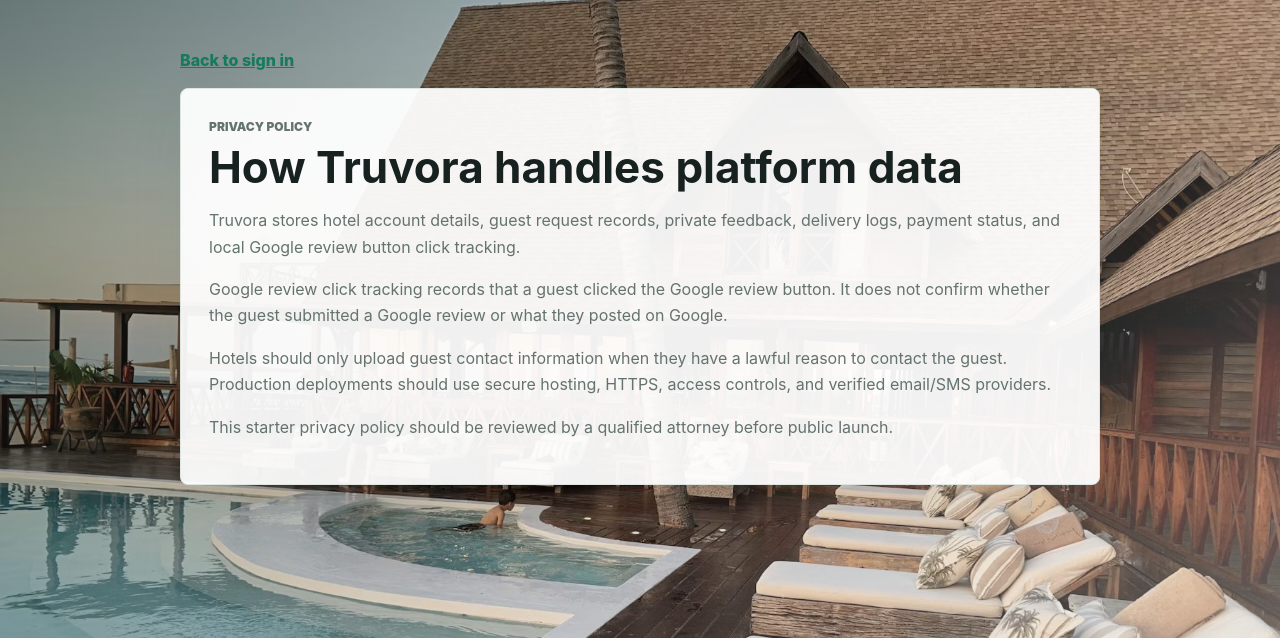
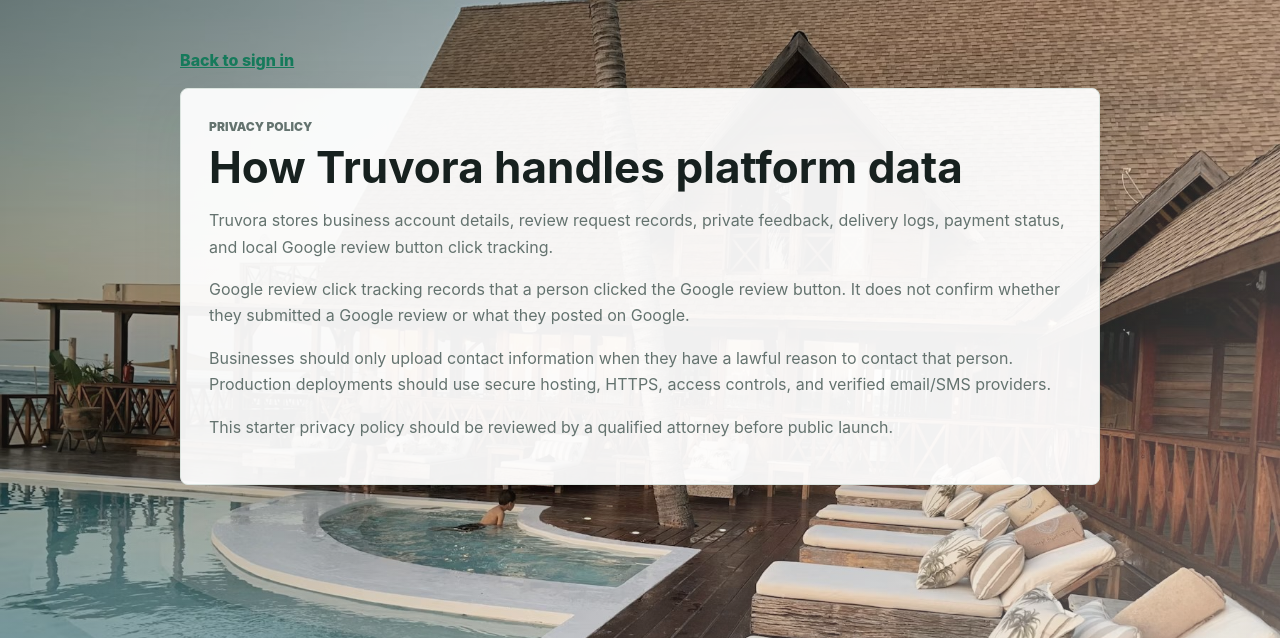
Before and after one commit to Jaykrishna505/Truvora, a FastAPI app: page /privacy in a window 1280 px wide. Shown: the top 638 px of the page. Run offline with FastAPI, Linux system fonts and the light colour scheme.

Commit message:
Update privacy.html
v0.1.16

```diff
--- a/app/templates/privacy.html
+++ b/app/templates/privacy.html
@@ -4,7 +4,7 @@
     <meta charset="utf-8" />
     <meta name="viewport" content="width=device-width, initial-scale=1" />
     <title>Privacy Policy | Truvora</title>
-    <link rel="stylesheet" href="/static/styles.css?v=0.1.14" />
+    <link rel="stylesheet" href="/static/styles.css?v=0.1.16" />
   </head>
   <body class="auth-page">
     <main class="public-page">
@@ -12,9 +12,9 @@
       <section class="public-card">
         <p class="eyebrow">Privacy Policy</p>
         <h1>How Truvora handles platform data</h1>
-        <p>Truvora stores hotel account details, guest request records, private feedback, delivery logs, payment status, and local Google review button click tracking.</p>
-        <p>Google review click tracking records that a guest clicked the Google review button. It does not confirm whether the guest submitted a Google review or what they posted on Google.</p>
-        <p>Hotels should only upload guest contact information when they have a lawful reason to contact the guest. Production deployments should use secure hosting, HTTPS, access controls, and verified email/SMS providers.</p>
+        <p>Truvora stores business account details, review request records, private feedback, delivery logs, payment status, and local Google review button click tracking.</p>
+        <p>Google review click tracking records that a person clicked the Google review button. It does not confirm whether they submitted a Google review or what they posted on Google.</p>
+        <p>Businesses should only upload contact information when they have a lawful reason to contact that person. Production deployments should use secure hosting, HTTPS, access controls, and verified email/SMS providers.</p>
         <p>This starter privacy policy should be reviewed by a qualified attorney before public launch.</p>
       </section>
     </main>
```
